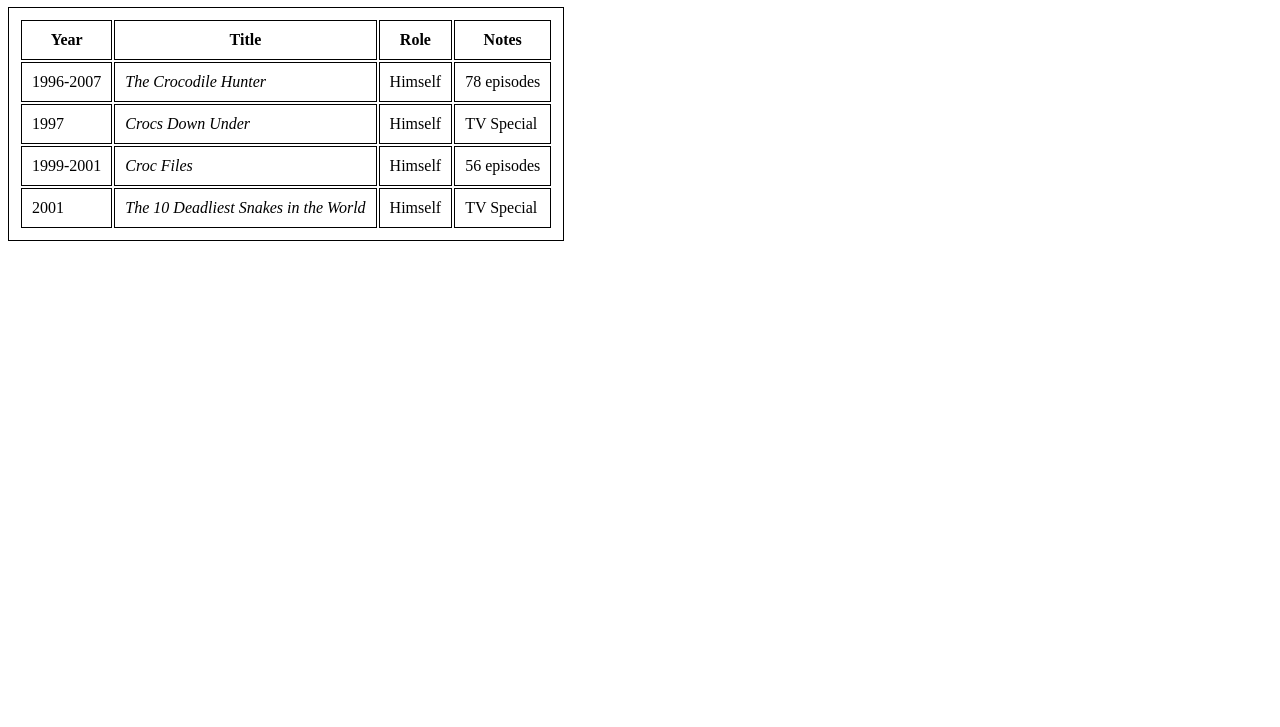
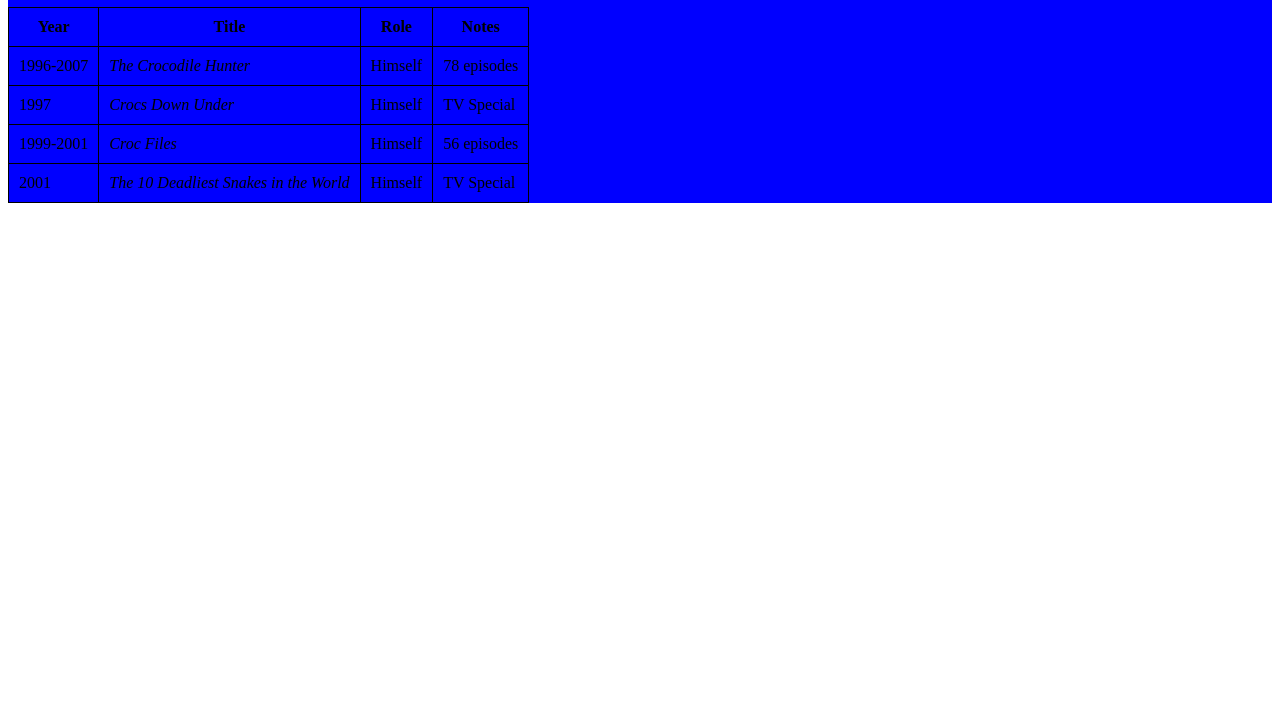
Before and after one commit to JRiedel6/tribute, a plain HTML site: page filmography.html in a window 1280 px wide. Shown: the part 73-800 px from the top of the page. Drawn offline with Linux system fonts and the light colour scheme.

Commit message:
Update filmography.html

```diff
--- a/filmography.html
+++ b/filmography.html
@@ -1,16 +1,23 @@
 <!DOCTYPE html>
 <html>
 <title>Filmography</title>
+
   <style>
+    .background-color {
+      background-color: blue;
+    }
     table,
     th,
     tr,
     td {
       border: 1px solid;
       padding: 10px;
+      border-collapse: collapse;
     }
   </style>
+
   <body>
+    <div class="background-color">
 <header>
   <h1>Filmography</h1>
 </header>
```
